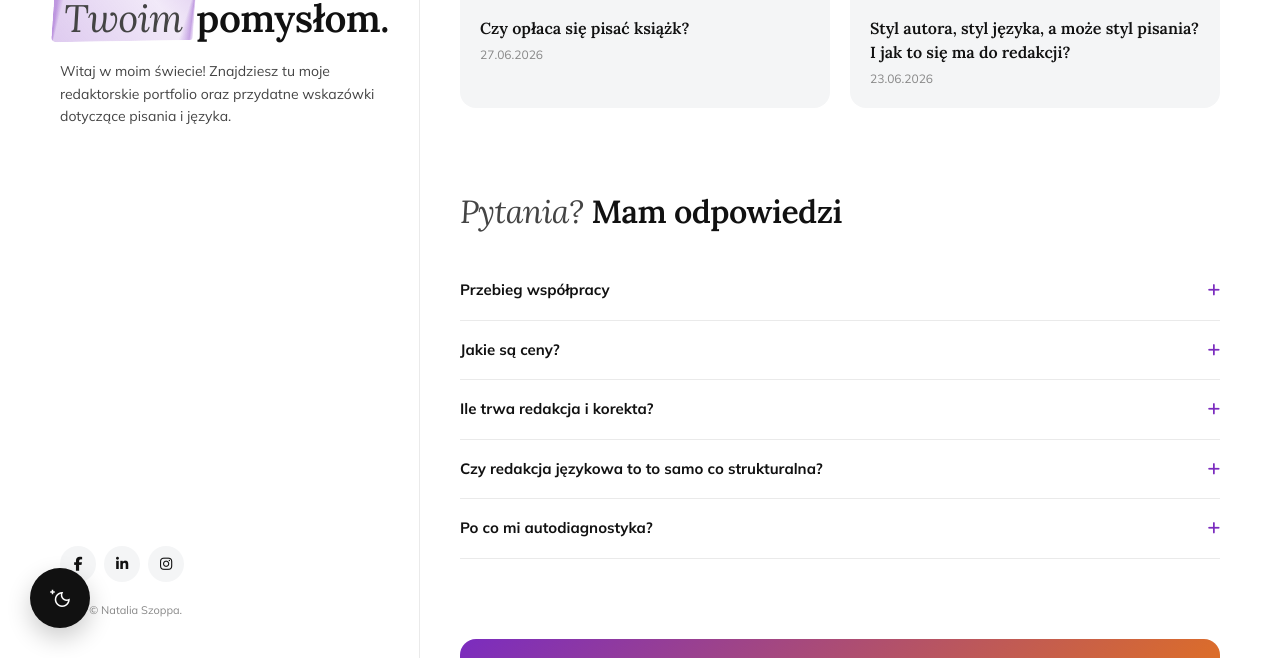
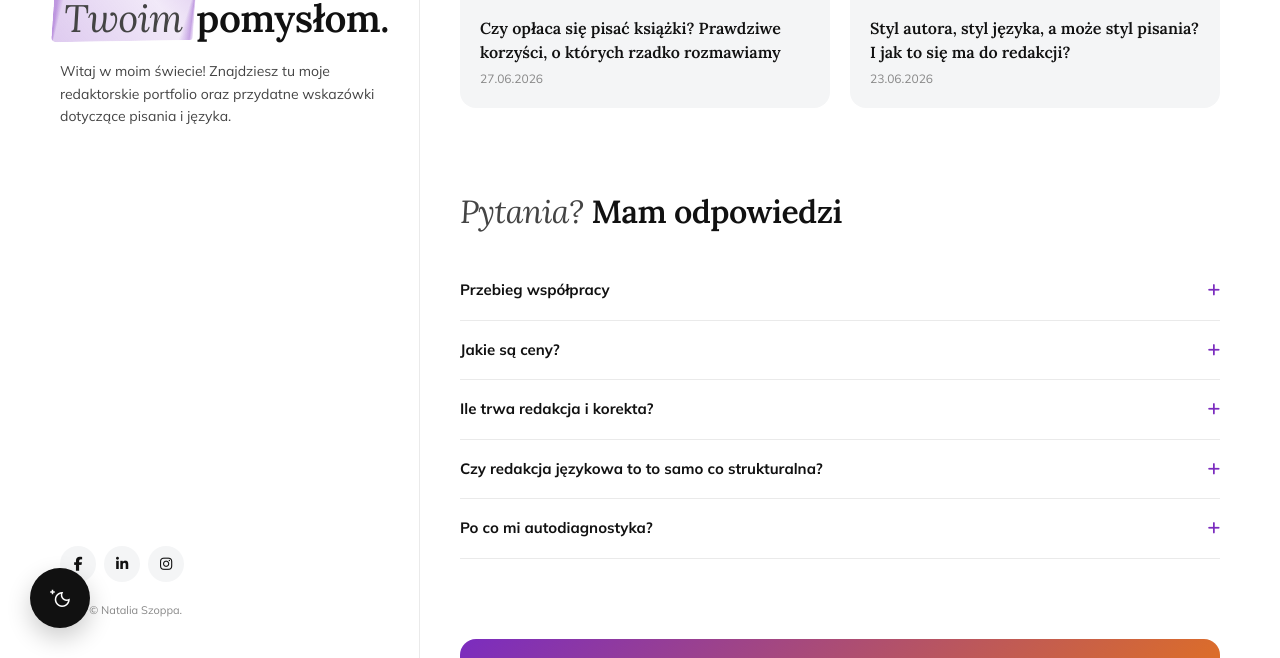
Before and after one commit to Bonnie00726/nataliaszoppa, a Jekyll site: the page built from index.html, in a window 1280 px wide and 900 px high, scrolled down 995 px, cut to the strip 242-900 px from the top of the window. Built offline with Jekyll 4.4.1, drawn with Linux system fonts in a browser that asks for light colours.

Commit message:
Update 2026-06-27-czy-oplaca-sie-pisac-ksiazki.md

```diff
--- a/_posts/2026-06-27-czy-oplaca-sie-pisac-ksiazki.md
+++ b/_posts/2026-06-27-czy-oplaca-sie-pisac-ksiazki.md
@@ -1,6 +1,6 @@
 ---
 layout: post
-title: "Czy opłaca się pisać książk?"
+title: "Czy opłaca się pisać książki? Prawdziwe korzyści, o których rzadko rozmawiamy"
 date: 2026-06-27 10:00:00 +0200
 author: Natalia Szoppa
 image: "https://images.unsplash.com/photo-1579621970795-87facc2f976d"
@@ -19,7 +19,9 @@ Nie wiedzieć kiedy, pisanie książek stało się w powszechnej świadomości s
 Zwróć uwagę, jak inaczej traktujemy inne pasje:
  * **Nauka języków:** Ludzie uczą się egzotycznych języków (np. chińskiego czy japońskiego) dla czystej satysfakcji. Często wymaga to 10–15 lat intensywnej nauki i sporych nakładów finansowych. Gdy mówisz znajomym, że uczujesz się arabskiego, nikt nie pyta: „Czy zostaniesz profesjonalnym tłumaczem?”. Reakcje są pozytywne i pełne ciekawości.
  * **Sport:** Kiedy ktoś zaczyna biegać lub grać w tenisa, rzadko słyszy pytania o to, czy planuje przejść na zawodowstwo.
+
 Dlaczego więc przy pisaniu automatycznie zakładamy, że musi ono stać się nowym zawodem i obowiązkiem? **To efekt lakonicznych historii sukcesu, które spłycają cały proces do schematu: *napisz, sprzedaj, bądź bogaty*.**
+
 Oczywiście, sukces finansowy jest możliwy – tak jak po kilkunastu latach nauki języka można zacząć na nim zarabiać, tak po latach pisania można wydać bestseller. Co jednak zyskujemy „tu i teraz”?
 
 ## 3 kluczowe benefity z pisania (których nie kupisz za pieniądze)
```
